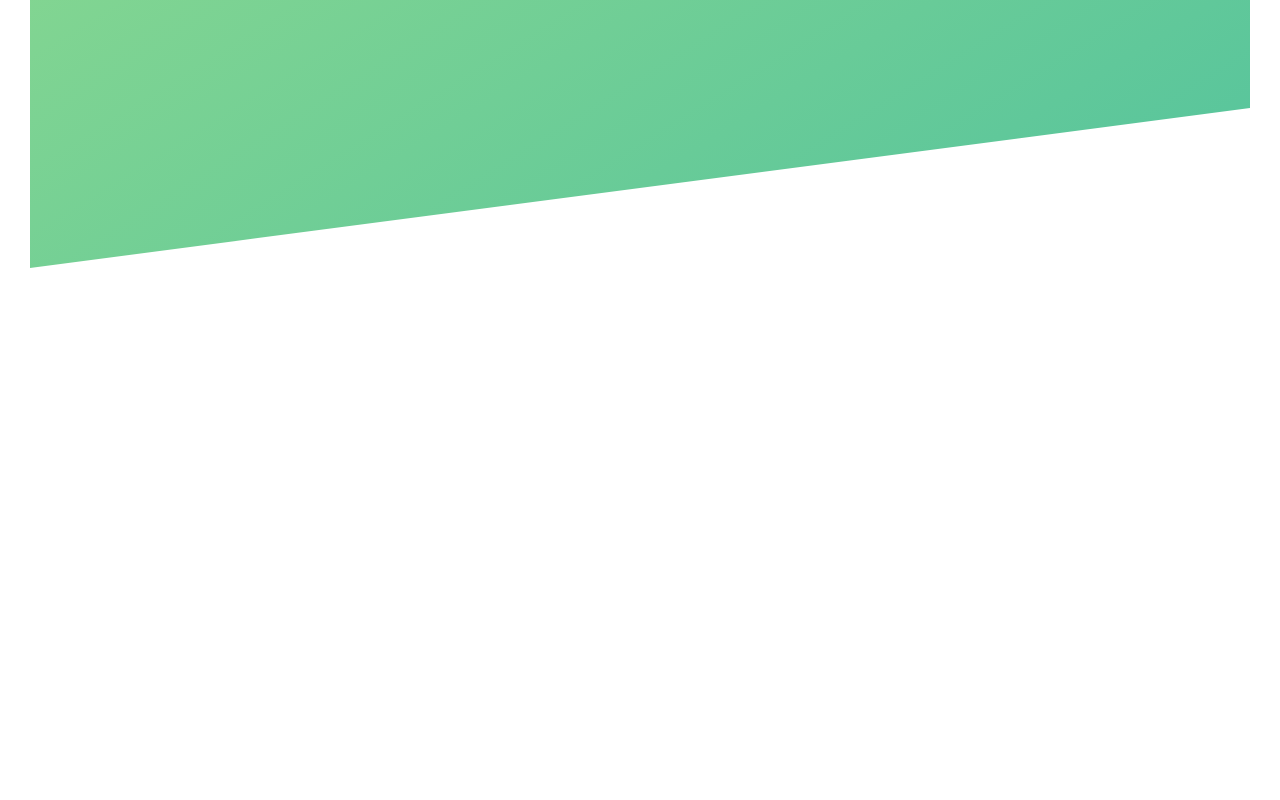
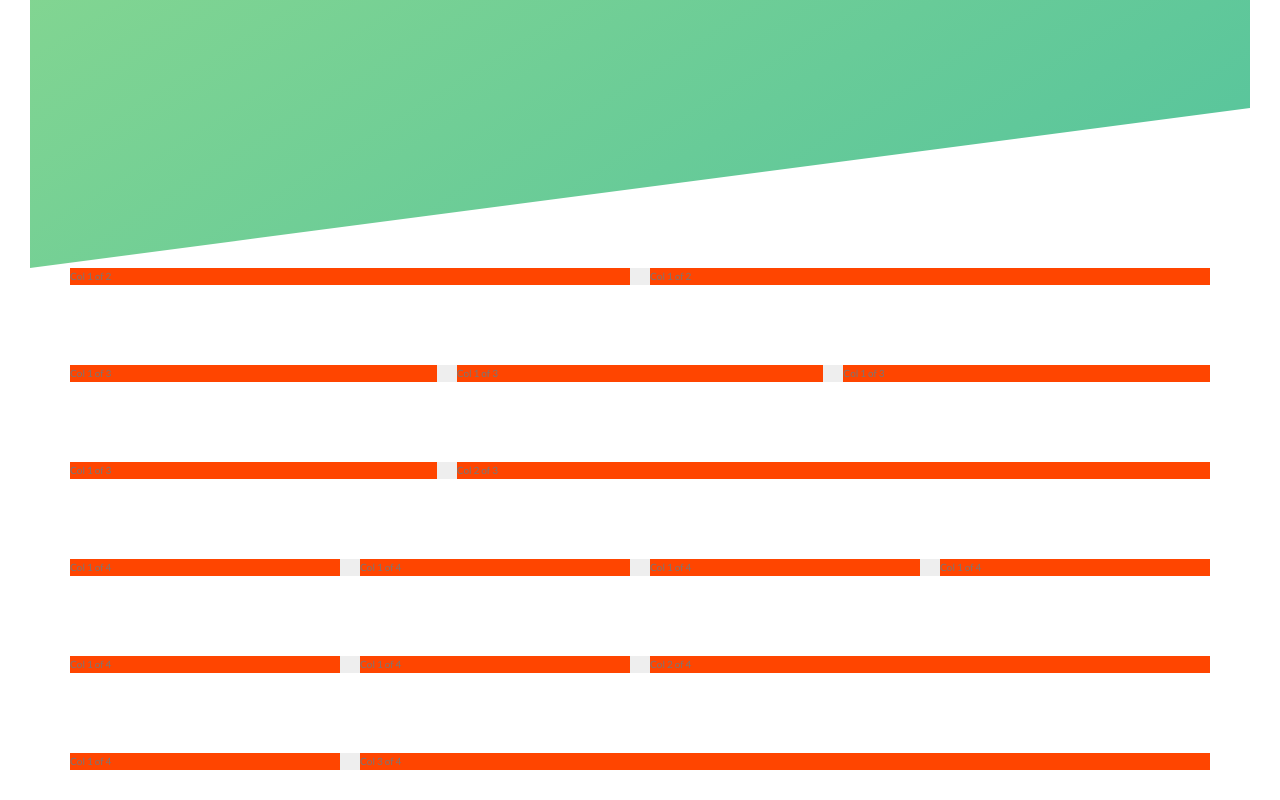
Before and after one commit to cjcoops/advanced-css-projects, a website: page Natours/starter/index.html in a window 1280 px wide. Shown: the part 522-1322 px from the top of the page. Before the commit the page ends 820 px from the top, so only its background shows below. Drawn offline with Linux system fonts and the light colour scheme.

Commit message:
build custom grid

```diff
--- a/Natours/starter/index.html
+++ b/Natours/starter/index.html
@@ -27,5 +27,36 @@
         <a href="#" class="btn btn--white btn--animated">Discover our tours</a>
       </div>
     </header>
+
+    <section class="grid-test ">
+      <div class="row">
+        <div class="col-1-of-2">Col 1 of 2</div>
+        <div class="col-1-of-2">Col 1 of 2</div>
+      </div>
+      <div class="row">
+        <div class="col-1-of-3">Col 1 of 3</div>
+        <div class="col-1-of-3">Col 1 of 3</div>
+        <div class="col-1-of-3">Col 1 of 3</div>
+      </div>
+      <div class="row">
+        <div class="col-1-of-3">Col 1 of 3</div>
+        <div class="col-2-of-3">Col 2 of 3</div>
+      </div>
+      <div class="row">
+        <div class="col-1-of-4">Col 1 of 4</div>
+        <div class="col-1-of-4">Col 1 of 4</div>
+        <div class="col-1-of-4">Col 1 of 4</div>
+        <div class="col-1-of-4">Col 1 of 4</div>
+      </div>
+      <div class="row">
+        <div class="col-1-of-4">Col 1 of 4</div>
+        <div class="col-1-of-4">Col 1 of 4</div>
+        <div class="col-2-of-4">Col 2 of 4</div>
+      </div>
+      <div class="row">
+        <div class="col-1-of-4">Col 1 of 4</div>
+        <div class="col-3-of-4">Col 3 of 4</div>
+      </div>
+    </section>
   </body>
 </html>
--- a/Natours/starter/sass/abstracts/_mixins.scss
+++ b/Natours/starter/sass/abstracts/_mixins.scss
@@ -0,0 +1,7 @@
+@mixin clearfix {
+  &::after {
+    content: '';
+    display: table;
+    clear: both;
+  }
+}
--- a/Natours/starter/sass/abstracts/_variables.scss
+++ b/Natours/starter/sass/abstracts/_variables.scss
@@ -1,3 +1,4 @@
+// COLORS
 $color-primary: #55c57a;
 $color-primary-light: #7ed56f;
 $color-primary-dark: #28b485;
@@ -5,3 +6,8 @@ $color-primary-dark: #28b485;
 $color-grey-dark: #777;
 $color-white: #ffffff;
 $color-black: #000;
+
+// GRID
+$grid-width: 114rem;
+$gutter-vertical: 2rem;
+$gutter-horizontal: 8rem;
--- /dev/null
+++ b/Natours/starter/sass/layout/_grid.scss
@@ -0,0 +1,49 @@
+.row {
+  max-width: $grid-width;
+  background-color: #eee;
+  margin: 0 auto;
+
+  &:not(:last-child) {
+    margin-bottom: $gutter-horizontal;
+  }
+
+  @include clearfix;
+
+  [class^='col-'] {
+    background-color: orangered;
+    float: left;
+    &:not(:last-child) {
+      margin-right: $gutter-vertical;
+    }
+  }
+
+  .col-1-of-2 {
+    width: calc((100% - #{$gutter-vertical}) / 2);
+  }
+
+  .col-1-of-3 {
+    width: calc((100% - 2 * #{$gutter-vertical}) / 3);
+  }
+
+  .col-2-of-3 {
+    width: calc(
+      2 * ((100% - 2 * #{$gutter-vertical}) / 3) + #{$gutter-vertical}
+    );
+  }
+
+  .col-1-of-4 {
+    width: calc((100% - 3 * #{$gutter-vertical}) / 4);
+  }
+
+  .col-2-of-4 {
+    width: calc(
+      2 * ((100% - 3 * #{$gutter-vertical}) / 4) + #{$gutter-vertical}
+    );
+  }
+
+  .col-3-of-4 {
+    width: calc(
+      3 * ((100% - 3 * #{$gutter-vertical}) / 4) + 2 * #{$gutter-vertical}
+    );
+  }
+}
--- a/Natours/starter/sass/main.scss
+++ b/Natours/starter/sass/main.scss
@@ -11,4 +11,5 @@
 
 @import 'components/button';
 
+@import 'layout/grid';
 @import 'layout/header';
```
Also changed, not shown: Natours/starter/css/style.css.
